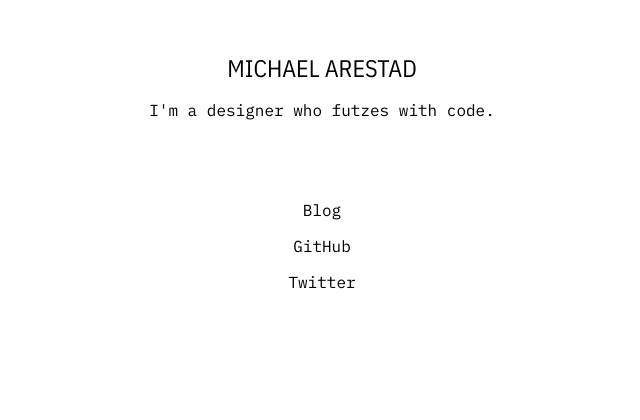
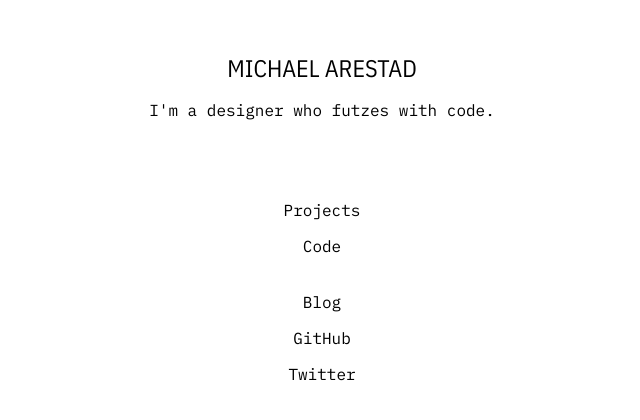
Before and after one commit to MichaelArestad/portfolio, a Next.js app: page / in a window 1280 px wide. Shown: the part 108-528 px from the top of the page, without its empty margins (318-958 px from the left). Built offline with nearby package versions, Linux system fonts and the light colour scheme.

Commit message:
Refactored to be simpler

```diff
--- a/components/list/list.js
+++ b/components/list/list.js
@@ -3,12 +3,12 @@ import cn from 'classnames'
 import styles from './list.module.scss'
 
 export default function List({
-  style,
+  minimal,
   children
   }) {
 
   const styleType = () => {
-    if ( style === 'minimal' ) {
+    if ( minimal === true ) {
       return styles.minimal;
     }
   };
--- a/pages/index.js
+++ b/pages/index.js
@@ -1,5 +1,5 @@
 import Head from 'next/head'
-// import Link from 'next/link'
+import Link from 'next/link'
 import Layout from '../components/layout/layout'
 import List from '../components/list/list'
 
@@ -11,11 +11,12 @@ export default function Home() {
       </Head>
       <main>
         <p className="description">I'm a designer who futzes with code.</p>
-        {/* <ul>
+        <List minimal>
           <li><Link href="/projects">Projects</Link></li>
           <li><Link href="/code">Code</Link></li>
-        </ul> */}
-        <List style="minimal">
+        </List>
+        <br title="yup" />
+        <List minimal>
           <li><a href="https://michael.blog/">Blog</a></li>
           <li><a href="https://github.com/MichaelArestad">GitHub</a></li>
           <li><a href="https://twitter.com/michaelarestad">Twitter</a></li>
```
